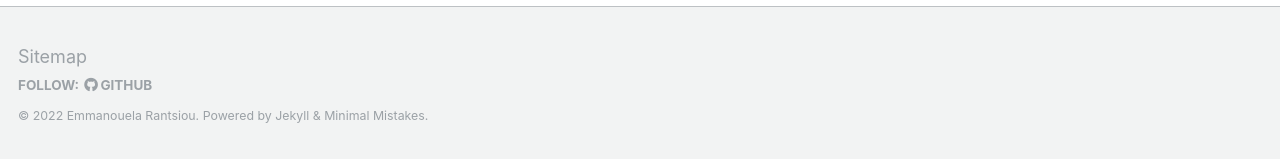
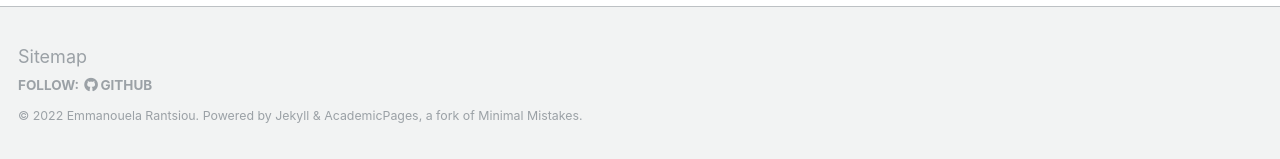
Before and after one commit to emmarant/emmarant.github.io, a Jekyll site: the page built from _pages/intro.md, in a window 1280 px wide. Shown: the part 738-897 px from the top of the page. Built offline with Jekyll 4.4.1, drawn with Linux system fonts in a browser that asks for light colours.

Commit message:
Update footer.html

```diff
--- a/_includes/footer.html
+++ b/_includes/footer.html
@@ -18,4 +18,5 @@
   </ul>
 </div>
 
-<div class="page__footer-copyright">&copy; {{ site.time | date: '%Y' }} {{ site.name | default: site.title }}. {{ site.data.ui-text[site.locale].powered_by | default: "Powered by" }} <a href="https://jekyllrb.com" rel="nofollow">Jekyll</a> &amp; <a href="https://mademistakes.com/work/minimal-mistakes-jekyll-theme/" rel="nofollow">Minimal Mistakes</a>.</div>
+
+<div class="page__footer-copyright">&copy; {{ site.time | date: '%Y' }} {{ site.name | default: site.title }}. {{ site.data.ui-text[site.locale].powered_by | default: "Powered by" }} <a href="http://jekyllrb.com" rel="nofollow">Jekyll</a> &amp; <a href="https://github.com/academicpages/academicpages.github.io">AcademicPages</a>, a fork of <a href="https://mademistakes.com/work/minimal-mistakes-jekyll-theme/" rel="nofollow">Minimal Mistakes</a>.</div>
```
